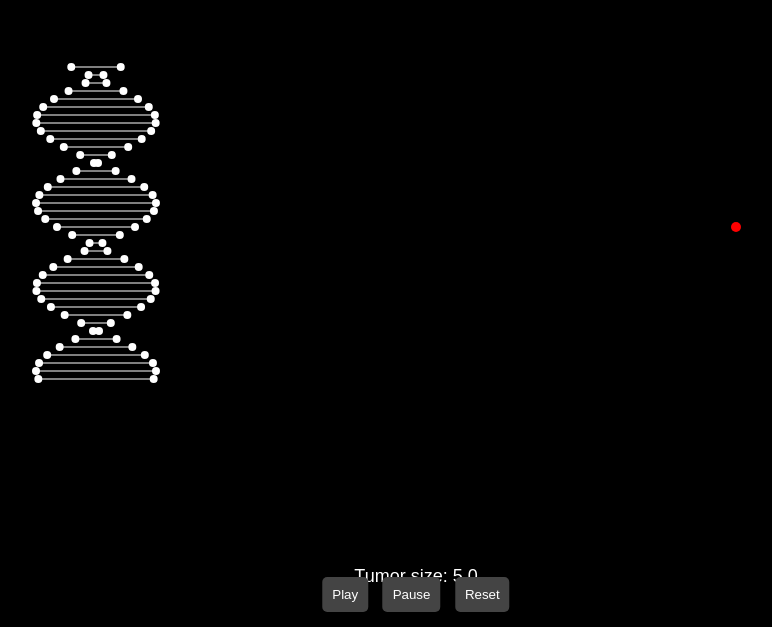
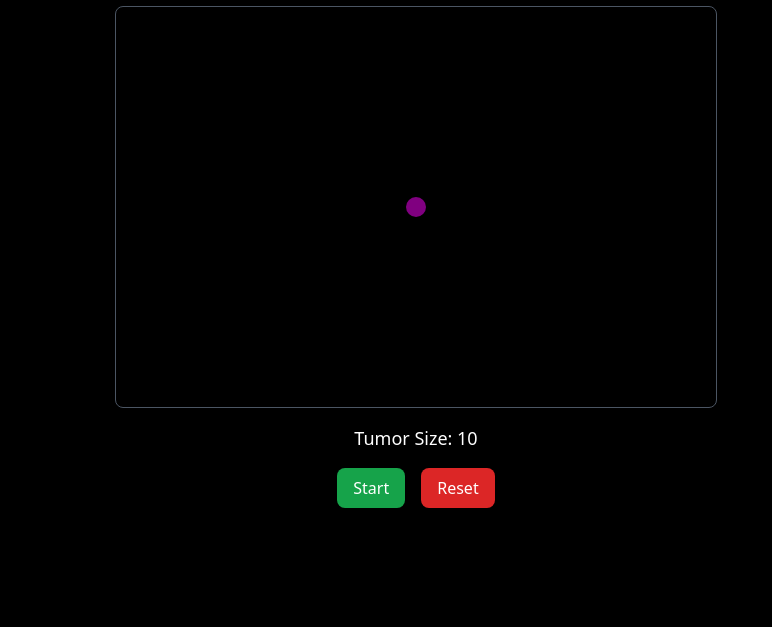
Before and after one commit to avisinha1711-bi/BioAI, a plain HTML site: page index.html in a window 1280 px wide. Shown: the part 173-800 px from the top of the page, without its empty margins (224-996 px from the left). Drawn offline with nearby package versions, Linux system fonts and the light colour scheme.

Commit message:
Update index.html

```diff
--- a/index.html
+++ b/index.html
@@ -2,195 +2,124 @@
 <html lang="en">
 <head>
   <meta charset="UTF-8">
-  <title>Cancer Simulation with Angiogenesis</title>
-  <style>
-    body {
-      margin: 0;
-      display: flex;
-      height: 100vh;
-      background: black;
-      color: white;
-      font-family: Arial, sans-serif;
-    }
-    #dnaCanvas, #tumorCanvas {
-      flex: 1;
-    }
-    #controls {
-      position: absolute;
-      bottom: 10px;
-      left: 50%;
-      transform: translateX(-50%);
-    }
-    button {
-      margin: 5px;
-      padding: 10px;
-      border: none;
-      border-radius: 5px;
-      background: #444;
-      color: white;
-      cursor: pointer;
-    }
-    button:hover {
-      background: #666;
-    }
-    #header {
-      position: absolute;
-      top: 10px;
-      width: 100%;
-      text-align: center;
-      font-size: 24px;
-      font-weight: bold;
-      color: cyan;
-    }
-    #sizeDisplay {
-      position: absolute;
-      bottom: 40px;
-      width: 100%;
-      text-align: center;
-      font-size: 18px;
-      color: white;
-    }
-  </style>
+  <title>Cancer Simulation</title>
+  <script src="https://cdn.tailwindcss.com"></script>
 </head>
-<body>
-  <div id="header">CANCER METASTASIS BY BioAI</div>
-  <canvas id="dnaCanvas"></canvas>
-  <canvas id="tumorCanvas"></canvas>
-  <div id="sizeDisplay">Tumor size: 0</div>
-  <div id="controls">
-    <button onclick="playSim()">Play</button>
-    <button onclick="pauseSim()">Pause</button>
-    <button onclick="resetSim()">Reset</button>
+<body class="bg-black text-white flex flex-col items-center justify-center min-h-screen">
+  <h1 class="text-cyan-400 text-3xl font-bold mb-6">CANCER METASTASIS BY BioAI</h1>
+
+  <canvas id="cancerCanvas" width="600" height="400" class="border border-gray-600 rounded-lg"></canvas>
+
+  <!-- Tumor size above buttons -->
+  <div id="tumorSize" class="mt-4 text-lg"></div>
+
+  <div class="mt-4 flex space-x-4">
+    <button onclick="startSimulation()" class="bg-green-600 hover:bg-green-700 text-white px-4 py-2 rounded-lg">Start</button>
+    <button onclick="resetSimulation()" class="bg-red-600 hover:bg-red-700 text-white px-4 py-2 rounded-lg">Reset</button>
   </div>
 
   <script>
-    // DNA Double Helix (left)
-    const dnaCanvas = document.getElementById('dnaCanvas');
-    const dnaCtx = dnaCanvas.getContext('2d');
-    dnaCanvas.width = window.innerWidth / 2;
-    dnaCanvas.height = window.innerHeight;
+    const canvas = document.getElementById("cancerCanvas");
+    const ctx = canvas.getContext("2d");
+    const tumorSizeDisplay = document.getElementById("tumorSize");
 
-    let angle = 0;
-    function drawDNA() {
-      dnaCtx.clearRect(0, 0, dnaCanvas.width, dnaCanvas.height);
-      const midX = dnaCanvas.width / 2;
-      const midY = dnaCanvas.height / 2;
-      const spacing = 8;
-
-      for (let i = -20; i < 20; i++) {
-        const y = midY + i * spacing;
-        const x1 = midX + Math.sin(angle + i * 0.3) * 60;
-        const x2 = midX + Math.sin(angle + i * 0.3 + Math.PI) * 60;
-
-        dnaCtx.beginPath();
-        dnaCtx.moveTo(x1, y);
-        dnaCtx.lineTo(x2, y);
-        dnaCtx.strokeStyle = 'white';
-        dnaCtx.stroke();
-
-        dnaCtx.beginPath();
-        dnaCtx.arc(x1, y, 4, 0, 2 * Math.PI);
-        dnaCtx.fillStyle = 'white';
-        dnaCtx.fill();
-
-        dnaCtx.beginPath();
-        dnaCtx.arc(x2, y, 4, 0, 2 * Math.PI);
-        dnaCtx.fillStyle = 'white';
-        dnaCtx.fill();
-      }
-      angle += 0.05;
-      requestAnimationFrame(drawDNA);
-    }
-    drawDNA();
-
-    // Tumor Simulation with Angiogenesis (right)
-    const tumorCanvas = document.getElementById('tumorCanvas');
-    const tumorCtx = tumorCanvas.getContext('2d');
-    tumorCanvas.width = window.innerWidth / 2;
-    tumorCanvas.height = window.innerHeight;
-
-    let tumorSize = 5;
+    let tumor = { x: 300, y: 200, size: 10 };
+    let vessels = [];
+    let metastasis = [];
     let growing = false;
-    let vessels = [];
-    let dots = [];
 
     function drawTumor() {
-      tumorCtx.clearRect(0, 0, tumorCanvas.width, tumorCanvas.height);
-      const midX = tumorCanvas.width / 2;
-      const midY = tumorCanvas.height / 2;
-
-      // Draw tumor (red blob)
-      tumorCtx.beginPath();
-      tumorCtx.arc(midX, midY, tumorSize, 0, 2 * Math.PI);
-      tumorCtx.fillStyle = 'red';
-      tumorCtx.fill();
-
-      // Draw vessels with irregular curves
-      tumorCtx.strokeStyle = 'red';
-      vessels.forEach(v => {
-        tumorCtx.beginPath();
-        tumorCtx.moveTo(v.x, v.y);
-        let cx = v.x;
-        let cy = v.y;
-        for (let i = 0; i < v.segments; i++) {
-          const nx = cx + v.len / v.segments * Math.cos(v.angle + (Math.random() - 0.5) * 0.5);
-          const ny = cy + v.len / v.segments * Math.sin(v.angle + (Math.random() - 0.5) * 0.5);
-          tumorCtx.lineTo(nx, ny);
-          cx = nx;
-          cy = ny;
-        }
-        tumorCtx.stroke();
-      });
-
-      // Draw metastatic red dots
-      dots.forEach(d => {
-        tumorCtx.beginPath();
-        tumorCtx.arc(d.x, d.y, 3, 0, 2 * Math.PI);
-        tumorCtx.fillStyle = 'red';
-        tumorCtx.fill();
-      });
-
-      document.getElementById('sizeDisplay').textContent = `Tumor size: ${tumorSize.toFixed(1)}`;
+      ctx.beginPath();
+      ctx.arc(tumor.x, tumor.y, tumor.size, 0, Math.PI * 2);
+      ctx.fillStyle = "purple";
+      ctx.fill();
     }
 
-    function updateTumor() {
-      if (growing) {
-        tumorSize += 0.05; // slower growth speed
+    function drawVessels() {
+      ctx.strokeStyle = "red";
+      ctx.lineWidth = 2;
+      vessels.forEach(v => {
+        ctx.beginPath();
+        ctx.moveTo(v.x, v.y);
+        for (let i = 1; i < v.path.length; i++) {
+          ctx.lineTo(v.path[i].x, v.path[i].y);
+        }
+        ctx.stroke();
+      });
+    }
 
-        // Sprout vessels after threshold
-        if (tumorSize > 40 && Math.random() < 0.1) {
-          const angle = Math.random() * Math.PI * 2;
-          vessels.push({
-            x: tumorCanvas.width / 2 + Math.cos(angle) * tumorSize,
-            y: tumorCanvas.height / 2 + Math.sin(angle) * tumorSize,
-            angle: angle,
-            len: 30 + Math.random() * 30,
-            segments: 5 + Math.floor(Math.random() * 5)
-          });
+    function drawMetastasis() {
+      metastasis.forEach(dot => {
+        ctx.beginPath();
+        ctx.arc(dot.x, dot.y, 3, 0, Math.PI * 2);
+        ctx.fillStyle = "red";
+        ctx.fill();
+      });
+    }
+
+    function updateTumorSize() {
+      tumorSizeDisplay.textContent = "Tumor Size: " + Math.round(tumor.size);
+      if (tumor.size > 50) {
+        tumorSizeDisplay.style.color = "red";
+      } else {
+        tumorSizeDisplay.style.color = "white";
+      }
+    }
+
+    function growTumor() {
+      if (!growing) return;
+      tumor.size += 0.2;
+
+      if (Math.random() < 0.1) {
+        let angle = Math.random() * Math.PI * 2;
+        let path = [];
+        let startX = tumor.x + Math.cos(angle) * tumor.size;
+        let startY = tumor.y + Math.sin(angle) * tumor.size;
+
+        path.push({ x: startX, y: startY });
+        let curX = startX, curY = startY;
+
+        for (let i = 0; i < 10; i++) {
+          curX += (Math.random() - 0.5) * 15;
+          curY += (Math.random() - 0.5) * 15;
+          path.push({ x: curX, y: curY });
         }
 
-        // Produce metastatic red dots outside tumor
-        if (tumorSize > 30 && Math.random() < 0.02) {
-          dots.push({
-            x: Math.random() * tumorCanvas.width,
-            y: Math.random() * tumorCanvas.height
-          });
-        }
+        vessels.push({ x: tumor.x, y: tumor.y, path });
       }
+
+      if (Math.random() < 0.05) {
+        metastasis.push({
+          x: Math.random() * canvas.width,
+          y: Math.random() * canvas.height
+        });
+      }
+
+      ctx.clearRect(0, 0, canvas.width, canvas.height);
       drawTumor();
-      requestAnimationFrame(updateTumor);
+      drawVessels();
+      drawMetastasis();
+      updateTumorSize();
+
+      requestAnimationFrame(growTumor);
     }
 
-    function playSim() { growing = true; }
-    function pauseSim() { growing = false; }
-    function resetSim() {
-      growing = false;
-      tumorSize = 5;
-      vessels = [];
-      dots = [];
+    function startSimulation() {
+      growing = true;
+      growTumor();
     }
 
-    updateTumor();
+    function resetSimulation() {
+      growing = false;
+      tumor = { x: 300, y: 200, size: 10 };
+      vessels = [];
+      metastasis = [];
+      ctx.clearRect(0, 0, canvas.width, canvas.height);
+      drawTumor();
+      updateTumorSize();
+    }
+
+    resetSimulation();
   </script>
 </body>
 </html>
```
